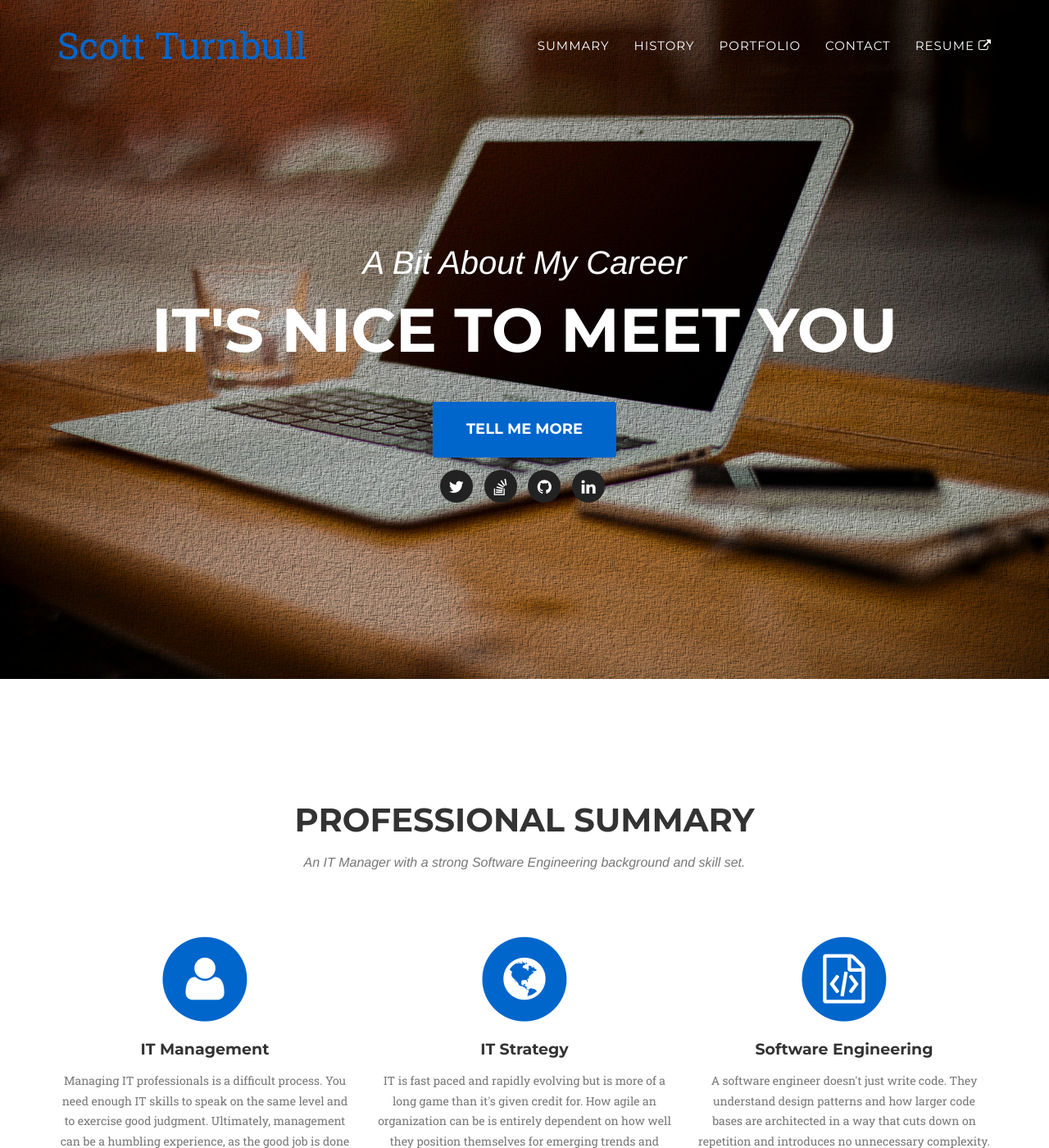
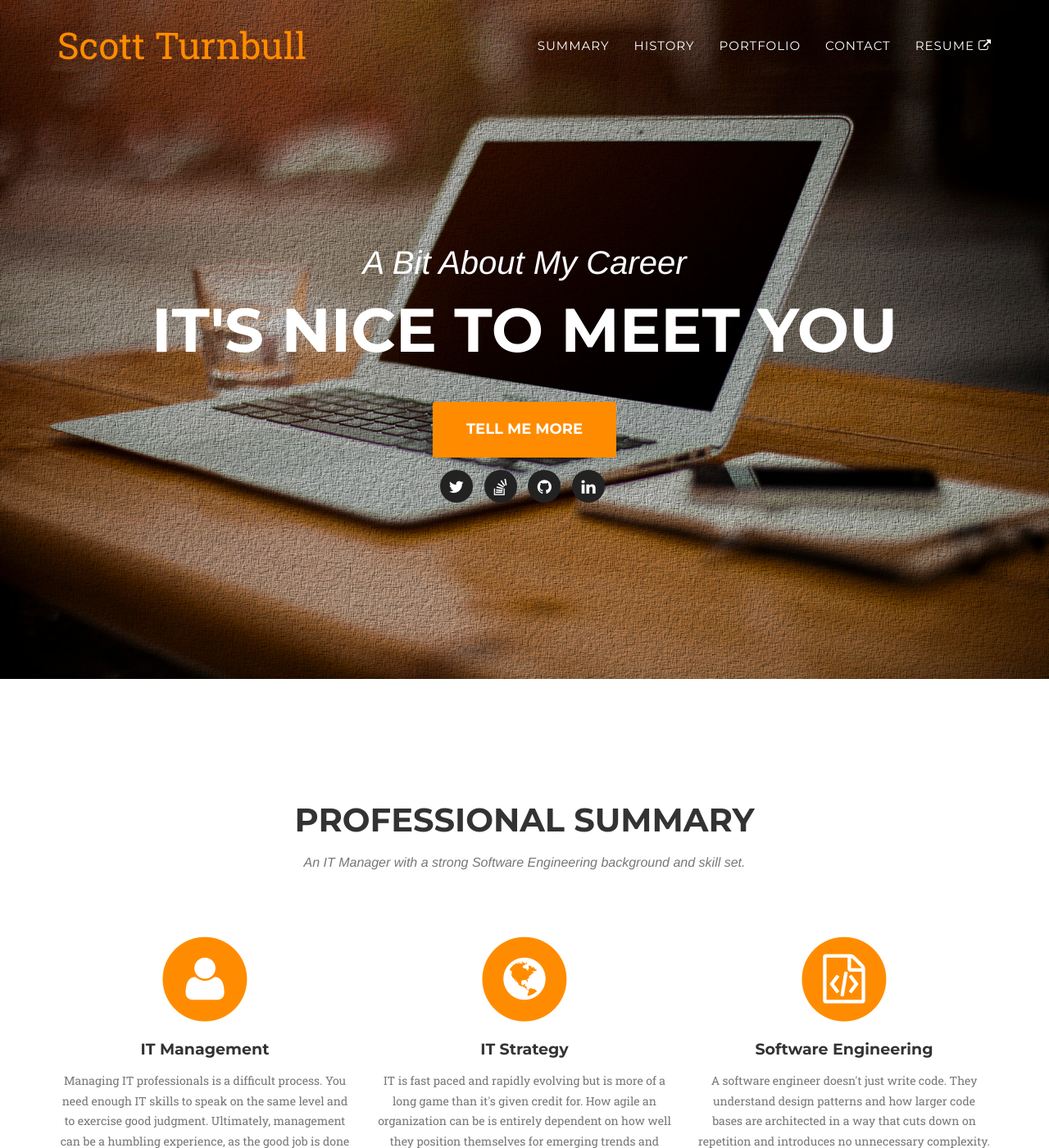
Before and after one commit to Streamweaver/streamweaver.github.io, a Jekyll site: the page built from index.html, in a window 1280 px wide and 1400 px high. Shown: the whole window at 82% size. Built offline with Jekyll 4.4.1, drawn with Linux system fonts in a browser that asks for light colours; some web fonts are replaced.

Commit message:
Tweaked colors a bit

```diff
--- a/_config.yml
+++ b/_config.yml
@@ -4,11 +4,11 @@ baseurl: ""
 # Site settings
 title: Scott Turnbull
 email: streamweaver@gmail.com
-description: "Career information about Scott Turnbull"
+description: "A narrative overview of my career."
 
 # Color settings (hex-codes without the leading hash-tag)
 color:
-  primary: 0066cc
+  primary: FF8C00
   secondary: fec503
   secondary-dark: 333
 
```
Also changed, not shown: README.md.
